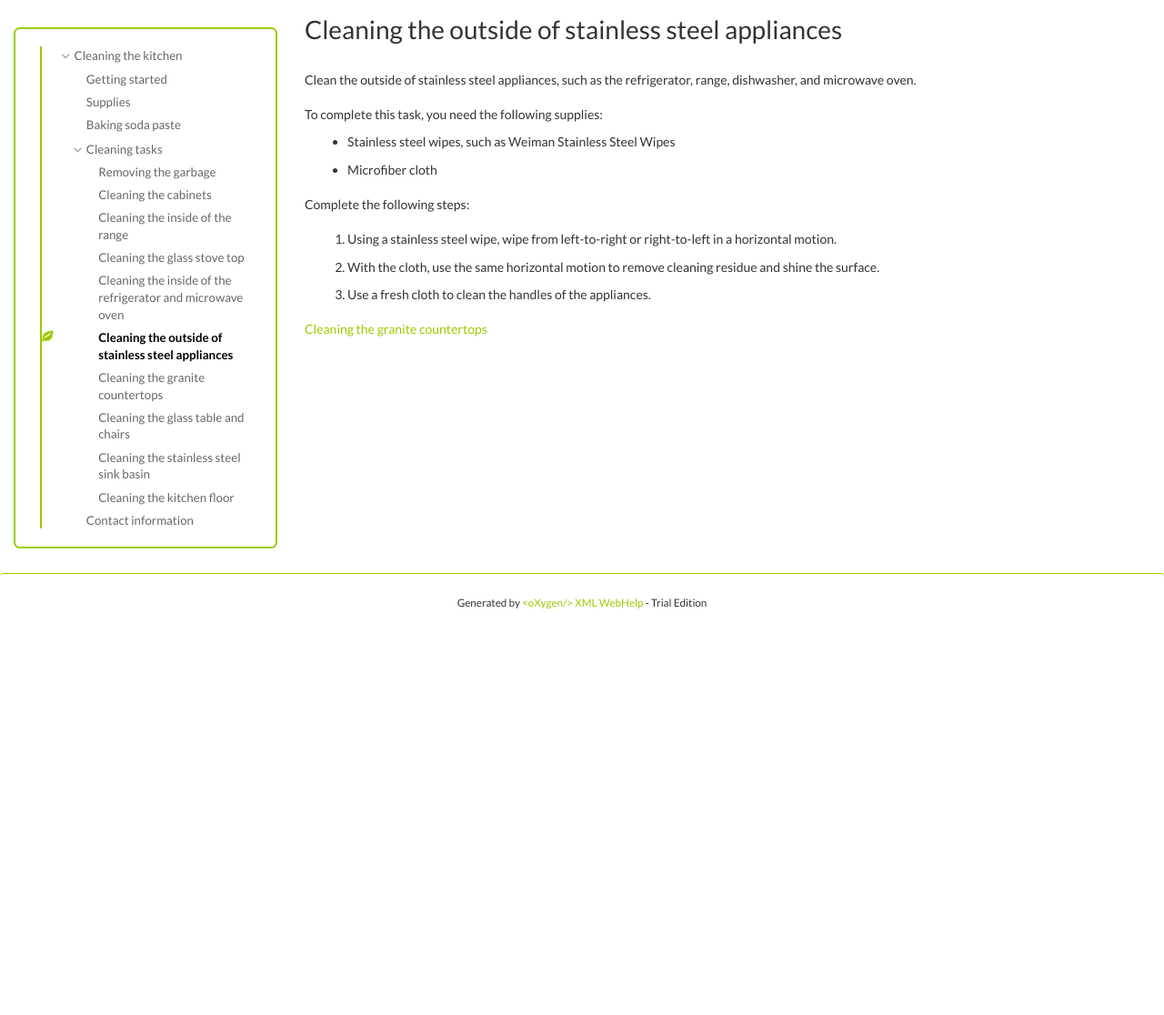
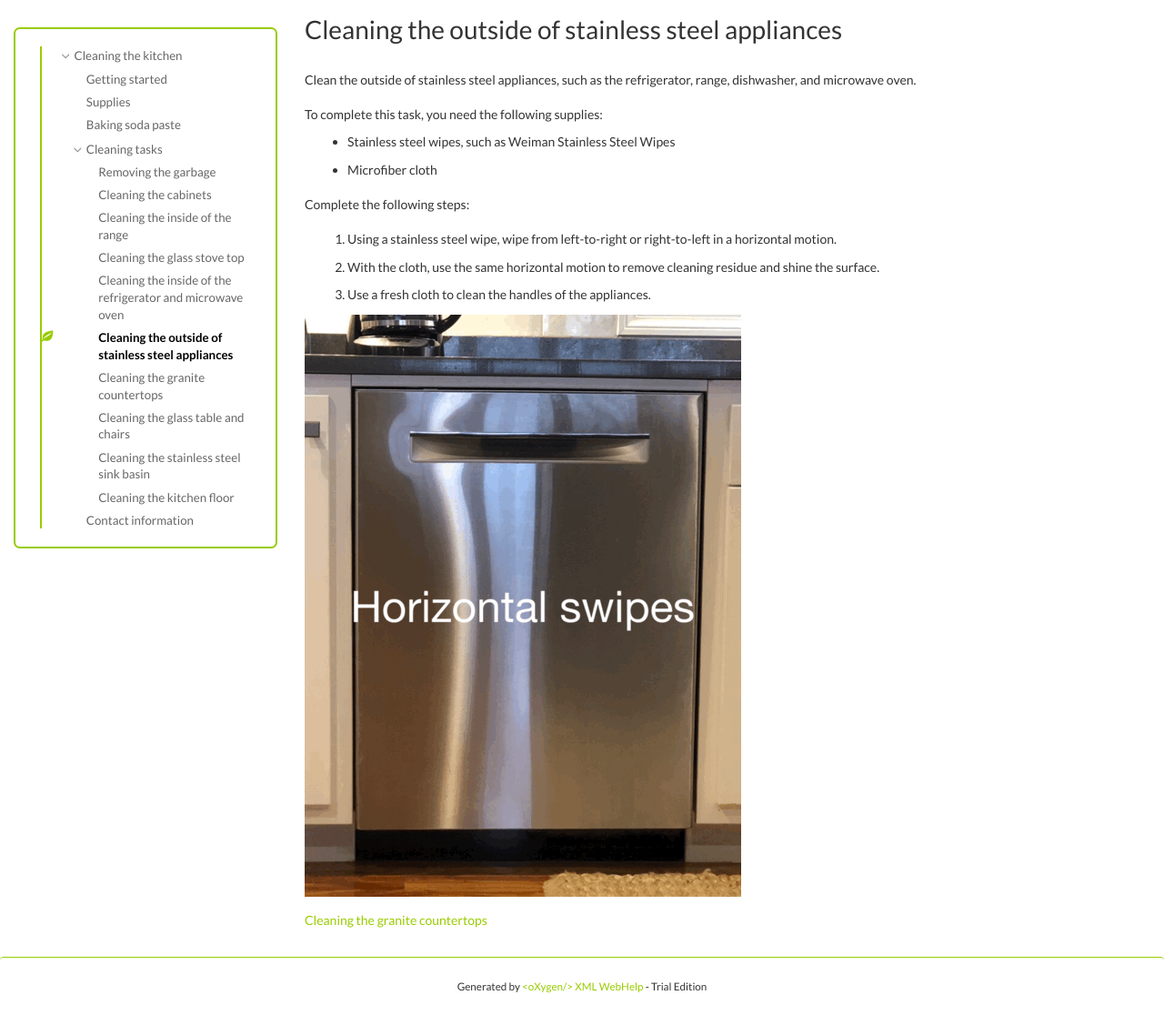
Before and after one commit to kristineryan/webhelp-responsive, a plain HTML site: page cleaning-stainless-steel.html in a window 1280 px wide. Shown: the part 288-1404 px from the top of the page at 91% size. Before the commit the page ends 1003 px from the top, so only its background shows below. Drawn offline with Linux system fonts and the light colour scheme.

Commit message:
Adds stainless gif

```diff
--- a/cleaning-stainless-steel.html
+++ b/cleaning-stainless-steel.html
@@ -183,6 +183,7 @@
             </li><li class="li step">
                 <span class="ph cmd">Use a fresh cloth to clean the handles of the appliances.</span>
             </li></ol>
+            <img src="cleaning stainless.GIF">
         <section class="section postreq" id="task_jjx_hcn_rfb__postreq_rlg_zpx_sfb"><a class="xref" href="cleaning-granite.html" title="Clean the entire surface of the granite countertops paying special attention to the grit that collects in the corners and creases.">Cleaning the granite countertops</a></section>
     </div>
 </article></main></div>
```
Also changed, not shown: cleaning stainless.GIF (added).
